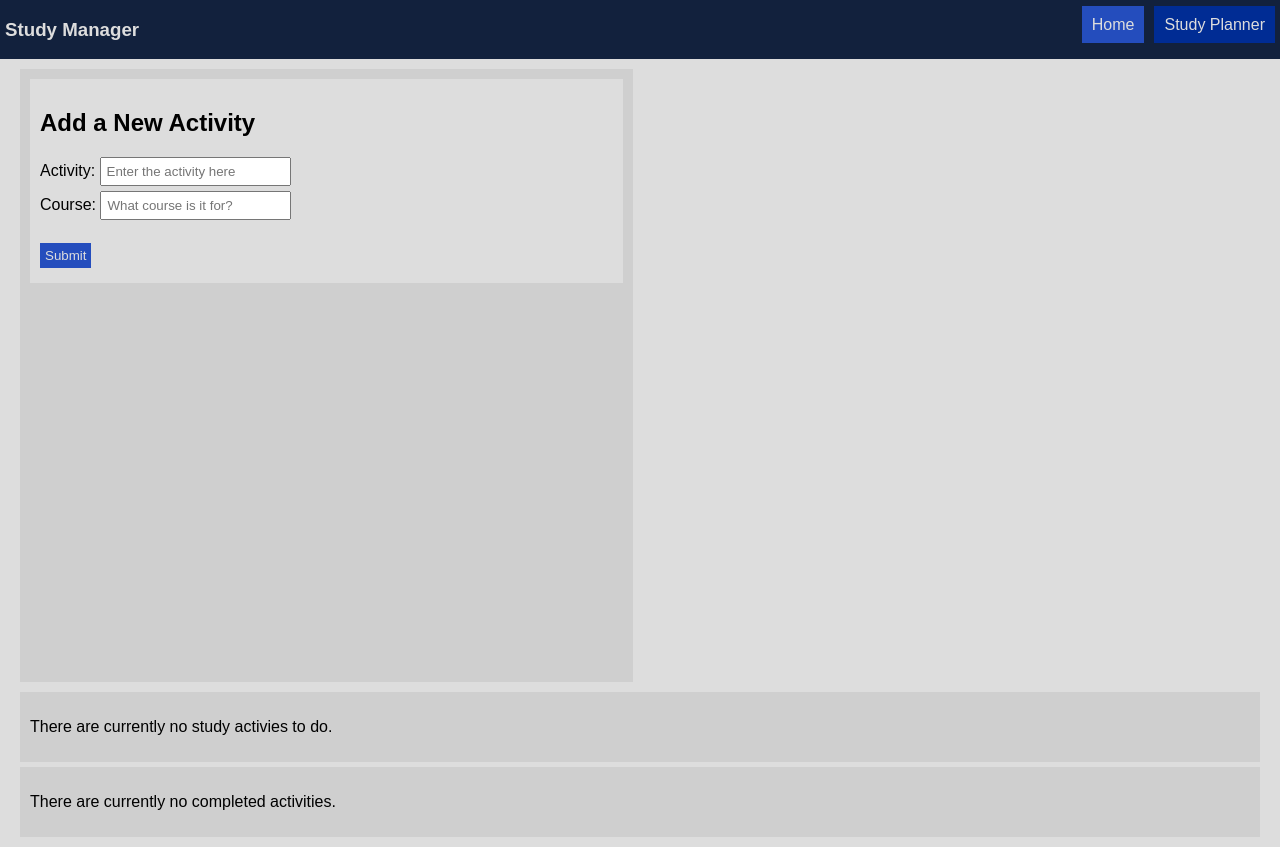
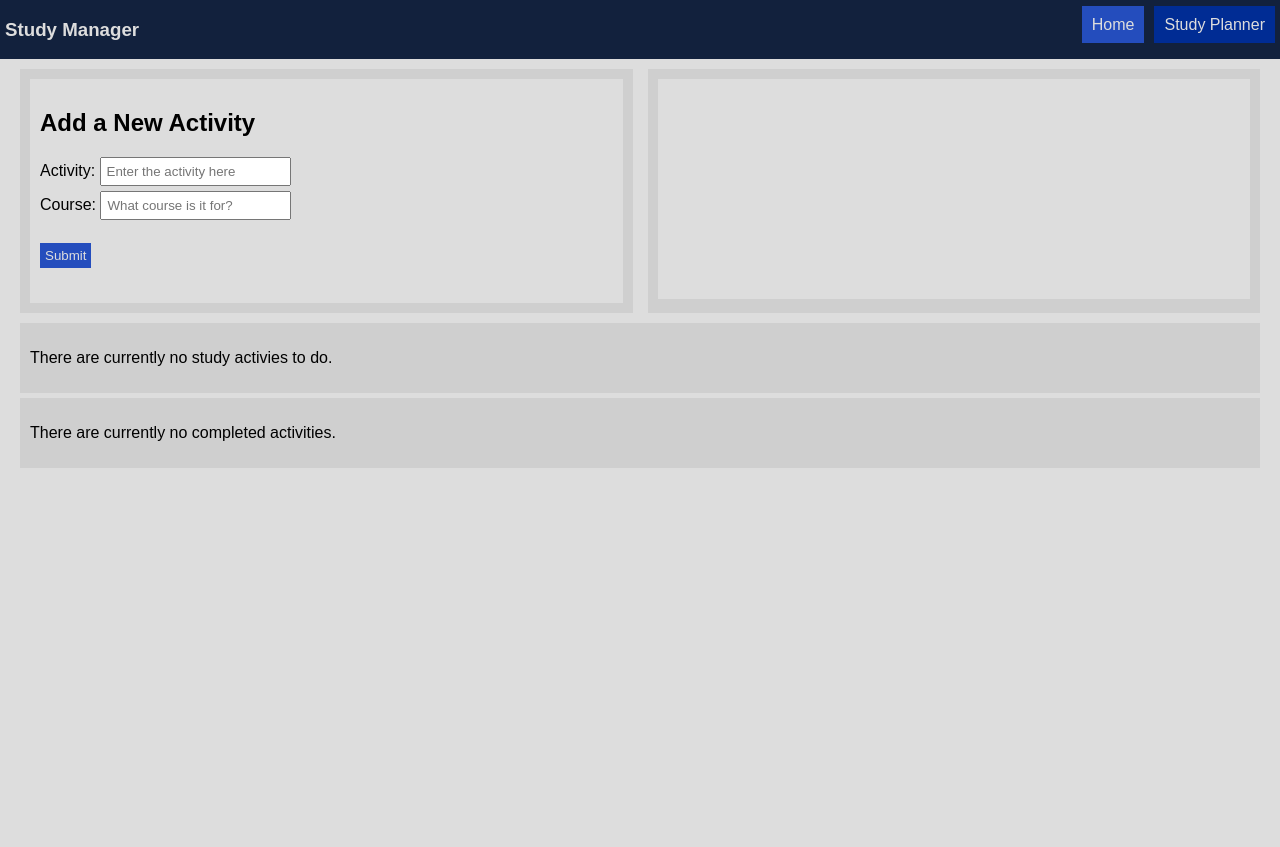
Before and after one commit to LJPCODESTUDIO/student-study-manager, a React (Vite) app: page /StudyPlanner in a window 1280 px wide. After the commit the page ends 800 px from the top, so only its background shows below. Built offline with nearby package versions, Linux system fonts and the light colour scheme.

Commit message:
Fix pie chart size
- Added `react-minimal-pie-chart` to packages
- Fixed the pie charts size
- Placed the pie chart in a div

```diff
--- a/package.json
+++ b/package.json
@@ -12,6 +12,7 @@
   "dependencies": {
     "react": "^19.2.8",
     "react-dom": "^19.2.8",
+    "react-minimal-pie-chart": "^9.1.2",
     "react-router-dom": "^7.18.4"
   },
   "devDependencies": {
--- a/src/App.css
+++ b/src/App.css
@@ -111,6 +111,7 @@ nav ul {
 #study-form {
   background-color: var(--primary);
   padding: 10px;
+  height: calc(100% - 20px);
 }
 
 #study-form>input {
@@ -122,3 +123,10 @@ nav ul {
   color: var(--error);
   font-size: small;
 }
+
+.progress-chart {
+  background-color: var(--primary);
+  padding: 10px;
+  height: 200px;
+  width: calc(100% - 20px);
+}
--- a/src/pages/StudyPlanner.jsx
+++ b/src/pages/StudyPlanner.jsx
@@ -16,15 +16,16 @@ function StudyPlanner() {
     <div className="page-body">
       <div className="h-box">
         <div className="box-item"><StudyForm onSubmit={(event) => newActivity(event, setFormErrors, setActivities)} errors={formErrors}/></div>
-          <PieChart
+        <div className="box-item">
+          <PieChart className="progress-chart"
             data={[
               {title: "Complete", value: completed.length, color: "#63ffff"},
               {title: "Incomplete", value: activities.length, color: "#db3131"},
             ]}
             startAngle={270}
             lengthAngle={-360}
-            viewBoxSize={[200, 200]}
-            />
+          />
+        </div>
       </div>
       <div className="box-item">
         {activities.length === 0 ? (
```
Also changed, not shown: 1 other file (tests, documents, lock files or other folders).
